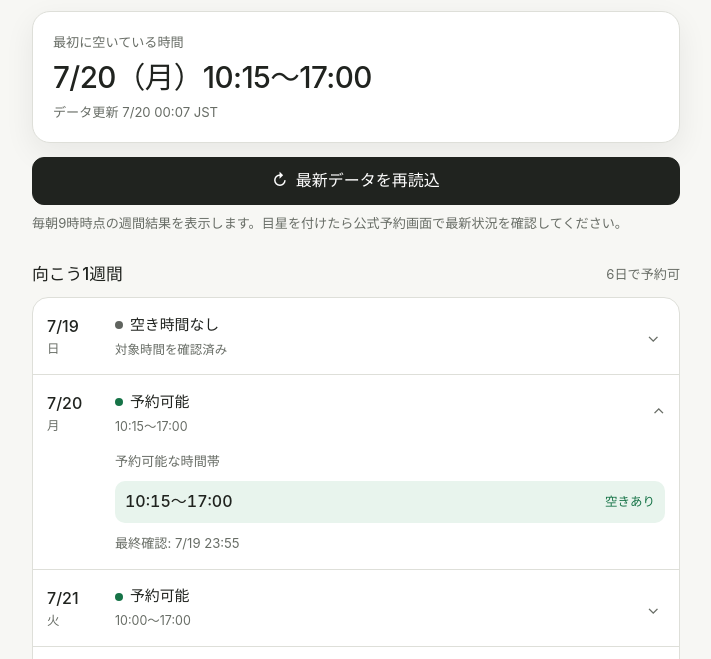
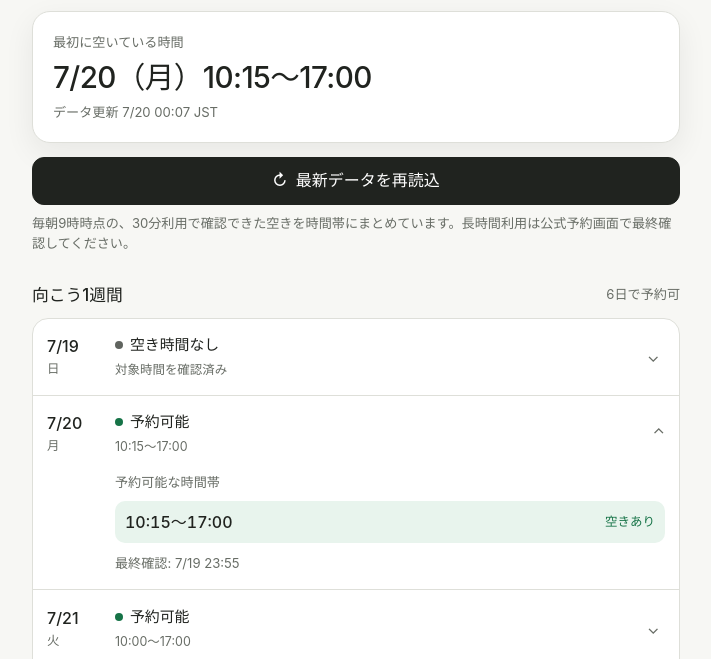
Before and after one commit to kkrod899/megabig-fuse-availability, a website: page site/index.html in a window 1280 px wide. Shown: the part 135-794 px from the top of the page, without its empty margins (284-995 px from the left). Drawn offline with Linux system fonts and the light colour scheme.

Commit message:
Clarify 30-minute availability ranges

```diff
--- a/site/index.html
+++ b/site/index.html
@@ -43,7 +43,7 @@
     </div>
 
     <p class="refresh-note" id="refresh-note">
-      毎朝9時時点の週間結果を表示します。目星を付けたら公式予約画面で最新状況を確認してください。
+      毎朝9時時点の、30分利用で確認できた空きを時間帯にまとめています。長時間利用は公式予約画面で最終確認してください。
     </p>
 
     <section class="week" aria-labelledby="week-title">
```
